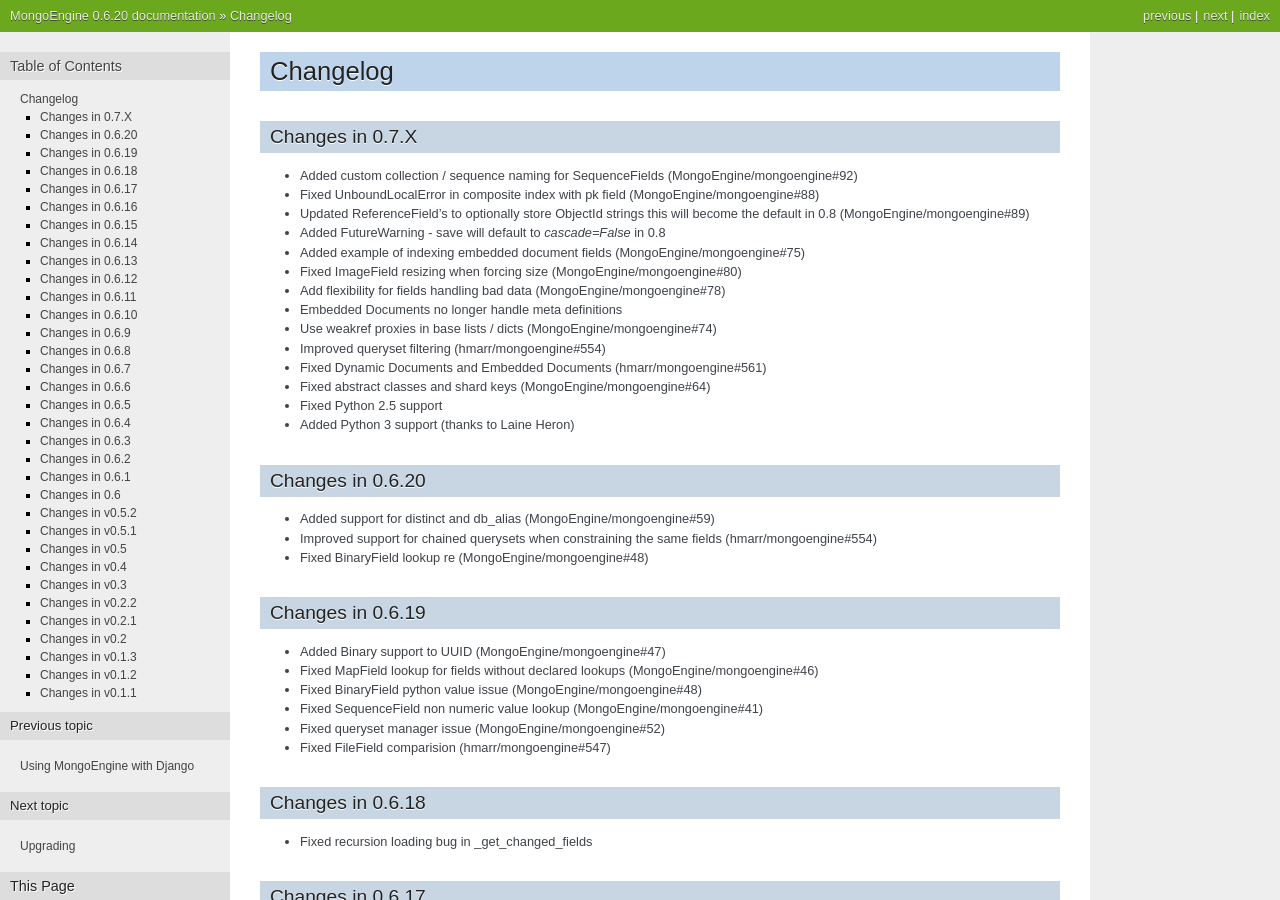
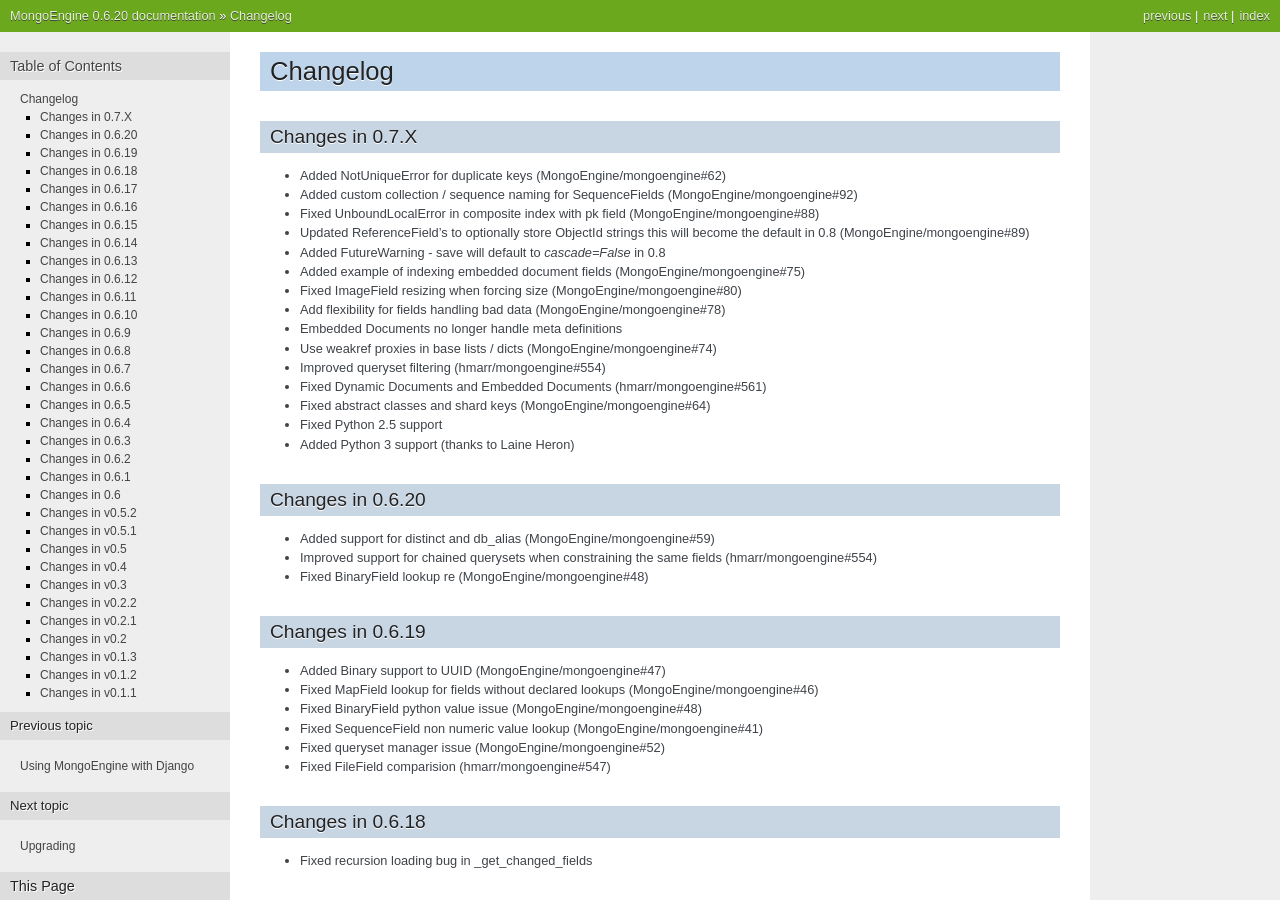
Before and after one commit to MongoEngine/mongoengine, a Sphinx documentation site: the page built from docs/changelog.rst, in a window 1280 px wide and 900 px high. Built offline with Sphinx 7.4.7, drawn with Linux system fonts in a browser that asks for light colours.

Commit message:
Updated AUTHORS and changelog.rst
ref: MongoEngine/mongoenginei#62

```diff
--- a/docs/changelog.rst
+++ b/docs/changelog.rst
@@ -4,7 +4,7 @@ Changelog
 
 Changes in 0.7.X
 =================
-
+- Added NotUniqueError for duplicate keys (MongoEngine/mongoengine#62)
 - Added custom collection / sequence naming for SequenceFields (MongoEngine/mongoengine#92)
 - Fixed UnboundLocalError in composite index with pk field (MongoEngine/mongoengine#88)
 - Updated ReferenceField's to optionally store ObjectId strings
```
Also changed, not shown: 1 other file.
